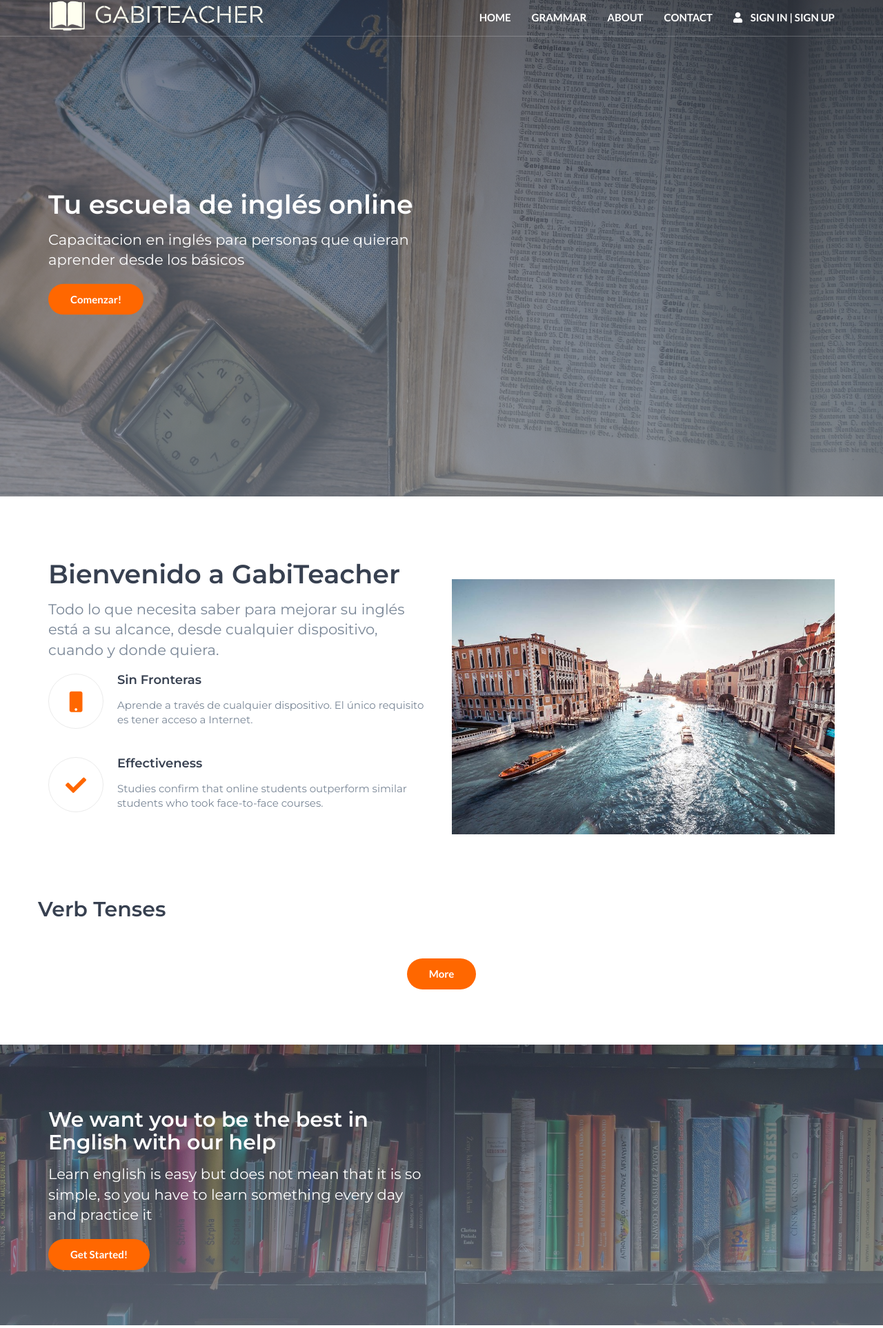
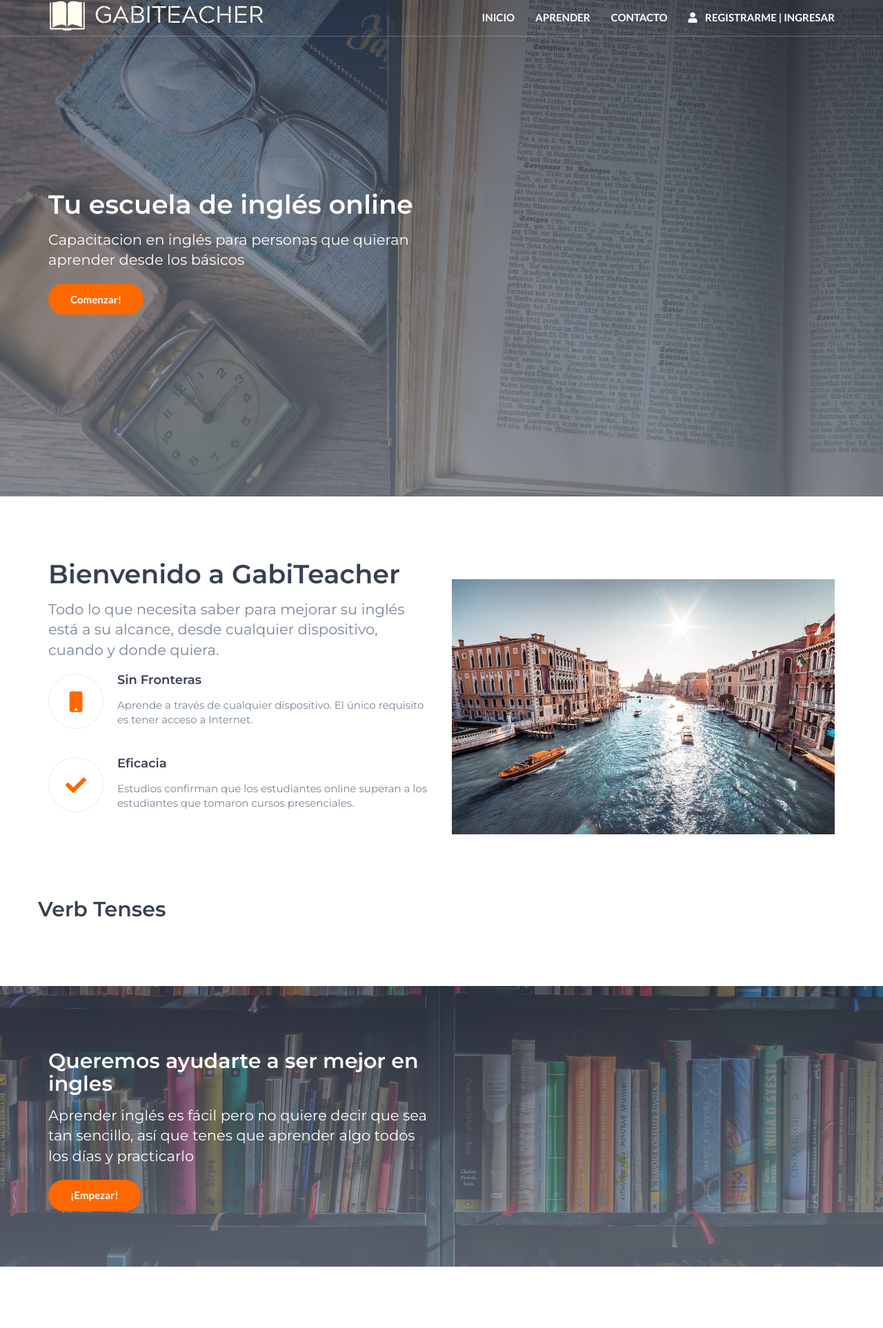
Before and after one commit to LeoD-E1/GabiTeacher, a Flask app: template templates/index.html in a window 1280 px wide. Shown: the top 1926 px of the page at 69% size. Run offline with Flask 2, Linux system fonts and the light colour scheme; the template is opened without the code that fills it, so the values that code supplies are empty; parts of the project's set-up code (start-up, migrations or seed data) failed here and were passed over; some libraries are stand-ins or nearby versions; some web fonts are replaced.

Commit message:
todo a español y preparando todo para lanzar la primera version

```diff
--- a/public/css/style.css
+++ b/public/css/style.css
@@ -90,6 +90,7 @@ blockquote:before {
     padding-top: 80px;
     padding-bottom: 80px;
 }
+
 
 .section-hr {
     margin-top: 80px;
--- a/templates/components/head.html
+++ b/templates/components/head.html
@@ -1,4 +1,5 @@
 <meta charset="utf-8">
+<meta http-equiv="content-language" content="es">
 <meta http-equiv="X-UA-Compatible" content="IE=edge">
 <meta name="viewport" content="width=device-width, initial-scale=1">
 <link rel='shortcut icon' href="favicon.png" />
--- /dev/null
+++ b/templates/components/header.html
@@ -0,0 +1,36 @@
+ <!-- Header -->
+ <header id="header" class="transparent-nav" {% block style %}{% endblock %}>
+    <div class="container">
+
+        <div class="navbar-header">
+            <!-- Logo -->
+            <div class="navbar-brand">
+                <a href="{{ url_for('home') }}">
+                    <img src="../public/img/logo-blanco.png" height="45px">
+                </a>
+            </div>
+            <!-- /Logo -->
+
+            <!-- Mobile toggle -->
+            <button class="navbar-toggle">
+                <span></span>
+
+            </button>
+            <!-- /Mobile toggle -->
+        </div>
+
+        <!-- Navigation -->
+        <nav id="nav">
+            <ul class="main-menu nav navbar-nav navbar-right">
+                <li><a href="{{ url_for('home') }}">Inicio</a></li>
+                <li><a href="#">Aprender</a></li>
+                <!--<li><a href="blog.html">Menu</a></li>-->
+
+                <li><a href="{{ url_for('contact') }}">Contacto</a></li>
+                <li><a href="{{ url_for('login')}}"><i class="fas fa-user"></i> &nbsp;&nbsp; Registrarme | Ingresar</a>
+            </ul>
+        </nav>
+        <!-- /Navigation -->
+    </div>
+</header>
+<!-- /Header -->
--- a/templates/index.html
+++ b/templates/index.html
@@ -43,8 +43,8 @@ style="background-image: url('../public/img/knowledge-1052014_1920.jpg')"
                 <div class="feature">
                     <i class="feature-icon fas fa-check"></i>
                     <div class="feature-content">
-                        <h4>Effectiveness</h4>
-                        <p>Studies confirm that online students outperform similar students who took face-to-face courses.</p>
+                        <h4>Eficacia</h4>
+                        <p>Estudios confirman que los estudiantes online superan a los estudiantes que tomaron cursos presenciales.</p>
                     </div>
                 </div>
 
@@ -95,12 +95,6 @@ style="background-image: url('../public/img/knowledge-1052014_1920.jpg')"
         </div>
         <!-- /tenses -->
 
-        <div class="row">
-            <div class="center-btn">
-                <a class="main-button icon-button" href="#">More</a>
-            </div>
-        </div>
-
     </div>
     <!-- container -->
 
@@ -121,11 +115,11 @@ style="background-image: url('../public/img/knowledge-1052014_1920.jpg')"
         <div class="row">
 
             <div class="col-md-6">
-                <h2 class="white-text">We want you to be the best in English with our help</h2>
+                <h2 class="white-text">Queremos ayudarte a ser mejor en ingles</h2>
                 <p class="lead white-text">
-                    Learn english is easy but does not mean that it is so simple, so you have to learn something every day and practice it
+                    Aprender inglés es fácil pero no quiere decir que sea tan sencillo, así que tenes que aprender algo todos los días y practicarlo
                 </p>
-                <a class="main-button icon-button" href="{{url_for('get_started')}}">Get Started!</a>
+                <a class="main-button icon-button" href="{{url_for('get_started')}}">¡Empezar!</a>
             </div>
 
         </div>
@@ -139,82 +133,69 @@ style="background-image: url('../public/img/knowledge-1052014_1920.jpg')"
 
 <!-- Why us -->
 <div id="why-us" class="section">
-
     <!-- container -->
     <div class="container">
-
         <!-- row -->
         <div class="row">
             <div class="section-header text-center">
-                <h2>Why GabiTeacher?</h2>
+                <h2>¿Por que GabiTeacher?</h2>
             </div>
-
             <!-- feature -->
             <div class="col-md-3">
                 <div class="feature">
                     <i class="feature-icon fas fa-mobile"></i>
                     <div class="feature-content">
-                        <h4>Without borders</h4>
-                        <p>Learn through any device of your choice. The only requirement is to have Internet access.</p>
+                        <h4>Sin Fronteras</h4>
+                        <p>Aprende desde cualquier dispositivo, el unico requerimiento es tener acceso a internet.</p>
                     </div>
                 </div>
             </div>
             <!-- /feature -->
-
             <!-- feature -->
             <div class="col-md-3">
                 <div class="feature">
                     <i class="feature-icon fas fa-check"></i>
                     <div class="feature-content">
-                        <h4>Effectiveness</h4>
-                        <p>Studies confirm that online students outperform similar students who took face-to-face courses.</p>
+                        <h4>Eficacia</h4>
+                        <p>Estudios confirman que los estudiantes online superan a los estudiantes que tomaron cursos presenciales.</p>
                     </div>
                 </div>
             </div>
             <!-- /feature -->
-
             <!-- feature -->
             <div class="col-md-3">
                 <div class="feature">
                     <i class="feature-icon fa fa-comments"></i>
                     <div class="feature-content">
-                        <h4>Community</h4>
-                        <p>Join the generation of people who know how to master the English language.</p>
+                        <h4>Comunidad</h4>
+                        <p>Unite a la generacion de personas que dominan el ingles.</p>
                     </div>
                 </div>
             </div>
             <!-- /feature -->
-
             <!-- feature -->
             <div class="col-md-3">
                 <div class="feature">
                     <i class="feature-icon fas fa-book"></i>
                     <div class="feature-content">
-                        <h4>Learn freely</h4>
-                        <p>Watch videos at your own pace as many times as you want, on your own terms.</p>
+                        <h4>Aprende Libremente</h4>
+                        <p>Aprende a tu propio ritmo, lee y mira los videos cuantas veces necesites y bajo tus propios terminos</p>
                     </div>
                 </div>
             </div>
             <!-- /feature -->
-
         </div>
         <!-- /row -->
-
-
-
     </div>
     <!-- /container -->
-
 </div>
 <!-- /Why us -->
 
 <!-- Contact CTA -->
 <div id="contact-cta" class="section">
-
     <!-- Backgound Image -->
     <div class="bg-image bg-parallax overlay" style="background-image:url('../public/img/cta2-background.jpg')"></div>
     <!-- Backgound Image -->
-
     <!-- container -->
     <div class="container">
 
@@ -222,11 +203,11 @@ style="background-image: url('../public/img/knowledge-1052014_1920.jpg')"
         <div class="row">
 
             <div class="col-md-8 col-md-offset-2 text-center">
-                <h2 class="white-text">Contact Us</h2>
+                <h2 class="white-text">Contactanos</h2>
                 <p class="lead white-text">
-                    Do you have anything to tell us? Any questions? Any suggestions for improvement? Everything is welcome!
+                    ¿Tenes algo para contarnos, alguna pregunta, alguna sugerencia para mejorar el Gabiteacher? Hacenoslo saber, Contactanos directamente, Todo es Bienvenido!!
                 </p>
-                <a class="main-button icon-button" href="{{url_for('contact')}}">Contact Us Now</a>
+                <a class="main-button icon-button" href="{{url_for('contact')}}">Contactar</a>
             </div>
 
         </div>
@@ -234,7 +215,7 @@ style="background-image: url('../public/img/knowledge-1052014_1920.jpg')"
 
     </div>
     <!-- /container -->
-    <script src='https://bloomechatbot-dev.herokuapp.com/api/scripts/GabiTeacher.js'></script>
+    <!-- <script src='https://bloomechatbot-dev.herokuapp.com/api/scripts/GabiTeacher.js'></script> -->
 </div>
 <!-- /Contact CTA -->
 {% endblock %}
--- a/templates/layout.html
+++ b/templates/layout.html
@@ -11,42 +11,7 @@
 
 <body>
 
-    <!-- Header -->
-    <header id="header" class="transparent-nav" {% block style %}{% endblock %}>
-        <div class="container">
-
-            <div class="navbar-header">
-                <!-- Logo -->
-                <div class="navbar-brand">
-                    <a href="{{ url_for('home') }}">
-                        <img src="../public/img/logo-blanco.png" height="45px">
-                    </a>
-                </div>
-                <!-- /Logo -->
-
-                <!-- Mobile toggle -->
-                <button class="navbar-toggle">
-					<span></span>
-
-				</button>
-                <!-- /Mobile toggle -->
-            </div>
-
-            <!-- Navigation -->
-            <nav id="nav">
-                <ul class="main-menu nav navbar-nav navbar-right">
-                    <li><a href="{{ url_for('home') }}">Home</a></li>
-                    <li><a href="#">Grammar</a></li>
-                    <!--<li><a href="blog.html">Menu</a></li>-->
-                    <li><a href="#">About</a></li>
-                    <li><a href="{{ url_for('contact') }}">Contact</a></li>
-                    <li><a href="{{ url_for('login')}}"><i class="fas fa-user"></i> &nbsp;&nbsp; Sign in | Sign up</a>
-                </ul>
-            </nav>
-            <!-- /Navigation -->
-        </div>
-    </header>
-    <!-- /Header -->
+    {% include 'components/header.html' %}
 
     <div id="home" class="hero-area">
         <!-- Backgound Image -->
@@ -93,12 +58,11 @@
                 <!-- footer nav -->
                 <div class="col-md-6">
                     <ul class="main-menu nav navbar-nav navbar-right">
-                        <li><a href="{{ url_for('home') }}">Home</a></li>
-                        <li><a href="#">Books</a></li>
+                        <li><a href="{{ url_for('home') }}">Inicio</a></li>
+                        <li><a href="#">Aprender</a></li>
                         <!--<li><a href="blog.html">Menu</a></li>-->
-                        <li><a href="#">About</a></li>
-                        <li><a href="{{ url_for('contact') }}">Contact</a></li>
-                        <li><a href="{{ url_for('login')}}"><i class="fas fa-user"></i> &nbsp;&nbsp; Sign in | Sign up</a>
+                        <li><a href="{{ url_for('contact') }}">Contacto</a></li>
+                        <li><a href="{{ url_for('login')}}"><i class="fas fa-user"></i> &nbsp;&nbsp; Registrarme | Ingresar</a>
                     </ul>
                 </div>
                 <!-- /footer nav -->
@@ -114,7 +78,7 @@
                     <ul class="footer-social">
                         <li><a href="https://www.facebook.com/gabiteacher27/" class="facebook"><i class="fab fa-facebook-f"></i></a></li>
                         <li><a href="https://www.instagram.com/gabiteacher.27/" class="instagram"><i class="fab fa-instagram"></i></a></li>
-                        <li><a href="#" class="youtube"><i class="fab fa-youtube"></i></a></li>
+                        <!-- <li><a href="#" class="youtube"><i class="fab fa-youtube"></i></a></li> -->
                     </ul>
                 </div>
                 <!-- /social -->
@@ -125,7 +89,7 @@
                         Copyright &copy; 2019 -
                         <script>
                             document.write(new Date().getFullYear());
-                        </script> GabiTeacher. All rights reserved
+                        </script> GabiTeacher. Todos los derechos reservados
                     </div>
                 </div>
                 <!-- /copyright -->
```
